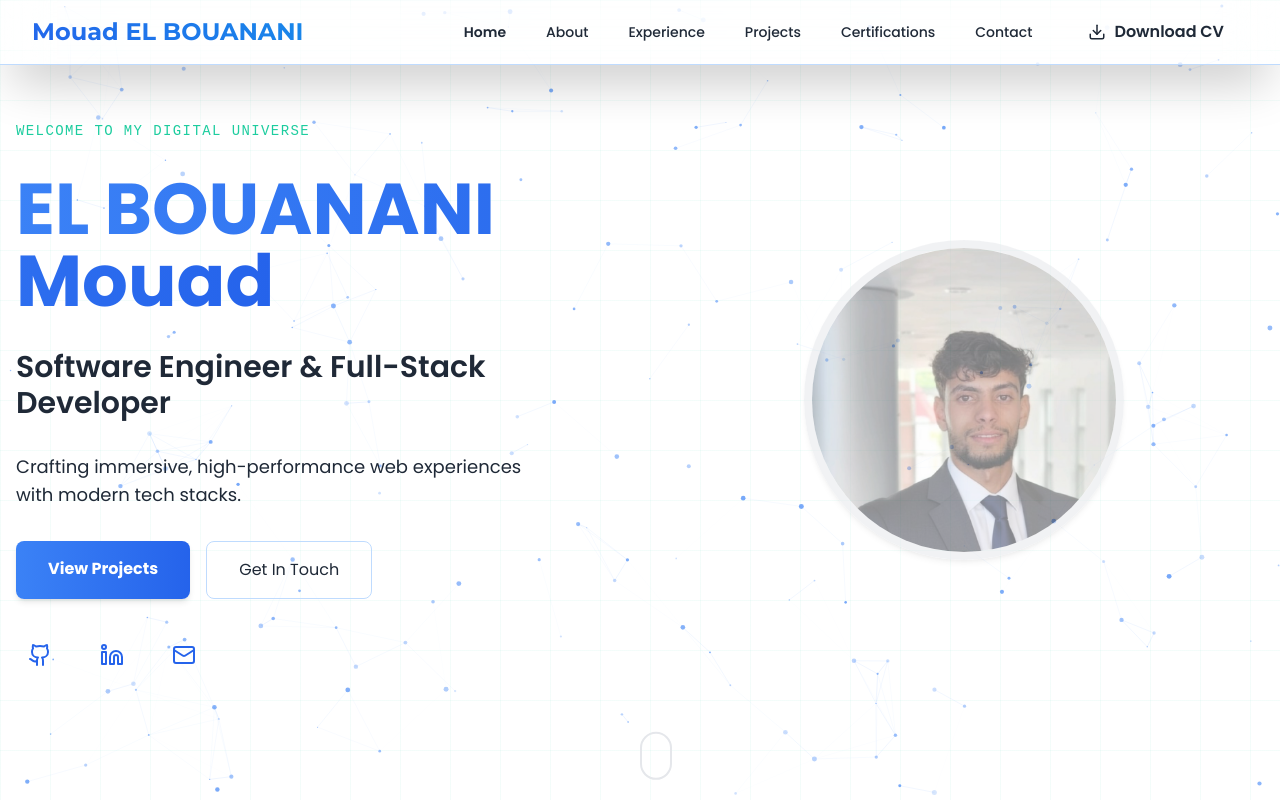
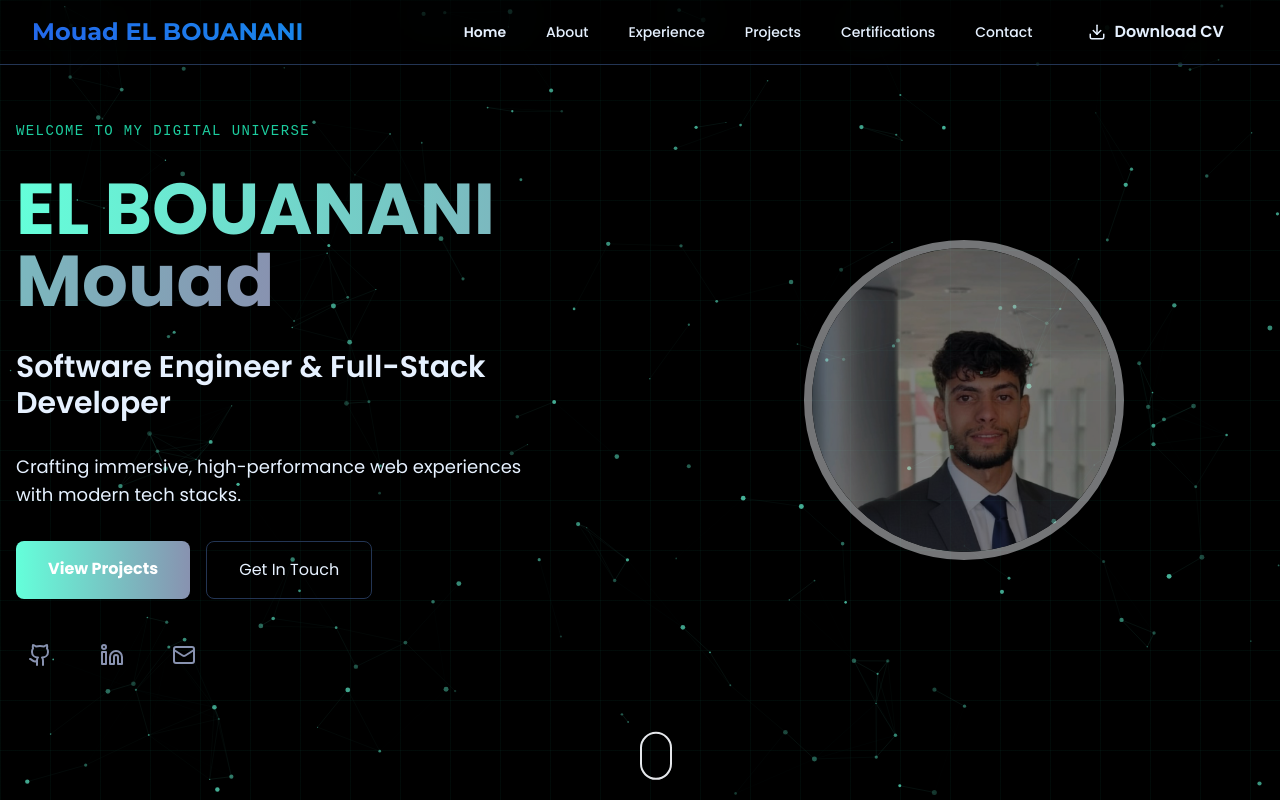
Before and after one commit to Mouadbouanani/Portfolio, a React (Vite) app: page / in a window 1280 px wide. Shown: the top 800 px of the page. Built offline with nearby package versions, Linux system fonts and the light colour scheme.

Commit message:
fix err Switching mode

```diff
--- a/src/components/ThemeSwitcher.tsx
+++ /dev/null
@@ -1,28 +0,0 @@
-import { useState } from 'react';
-import { useTheme } from '../contexts/ThemeContext';
-import { Sun, MoonStar } from 'lucide-react';
-
-const ThemeSwitcher = () => {
-  const { theme, setTheme, currentTheme } = useTheme();
-
-  const toggleTheme = () => {
-    const newTheme = theme === 'light' ? 'dark' : 'light';
-    setTheme(newTheme);
-  };
-
-  return (
-    <button
-      className={`p-2 rounded-full ${currentTheme.cardBg} backdrop-blur-sm border ${currentTheme.border} ${currentTheme.textColor} ${currentTheme.hoverColor} transition-colors`}
-      aria-label="Change theme"
-      onClick={toggleTheme}
-    >
-      {theme === 'light' ? (
-        <MoonStar className="w-5 h-5" />
-      ) : (
-        <Sun className="w-5 h-5" />
-      )}
-    </button>
-  );
-};
-
-export default ThemeSwitcher;
--- a/src/contexts/ThemeContext.tsx
+++ b/src/contexts/ThemeContext.tsx
@@ -250,7 +250,7 @@ const getSystemTheme = (): 'dark' | 'light' => {
 };
 
 export const ThemeProvider: React.FC<{ children: React.ReactNode }> = ({ children }) => {
-  const [theme, setThemeState] = useState<Theme>('light');
+  const [theme, setThemeState] = useState<Theme>('dark');
   const [resolvedTheme, setResolvedTheme] = useState<'dark' | 'light'>(getSystemTheme());
 
   const getActualTheme = (currentTheme: Theme): 'dark' | 'light' => {
@@ -269,12 +269,7 @@ export const ThemeProvider: React.FC<{ children: React.ReactNode }> = ({ childre
     localStorage.setItem('portfolio-theme', theme);
   }, [theme]);
 
-  useEffect(() => {
-    const savedTheme = localStorage.getItem('portfolio-theme') as Theme | null;
-    if (savedTheme) {
-      setThemeState(savedTheme);
-    }
-  }, []);
+
 
   useEffect(() => {
     const mediaQuery = window.matchMedia('(prefers-color-scheme: dark)');
```
